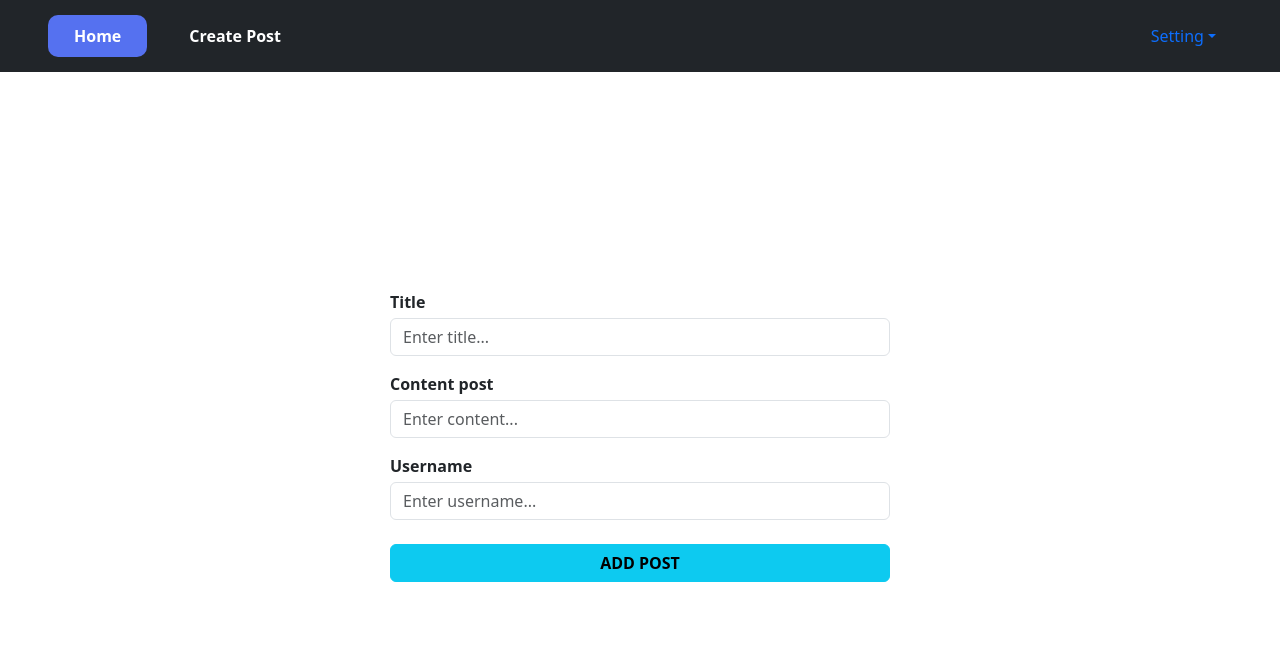
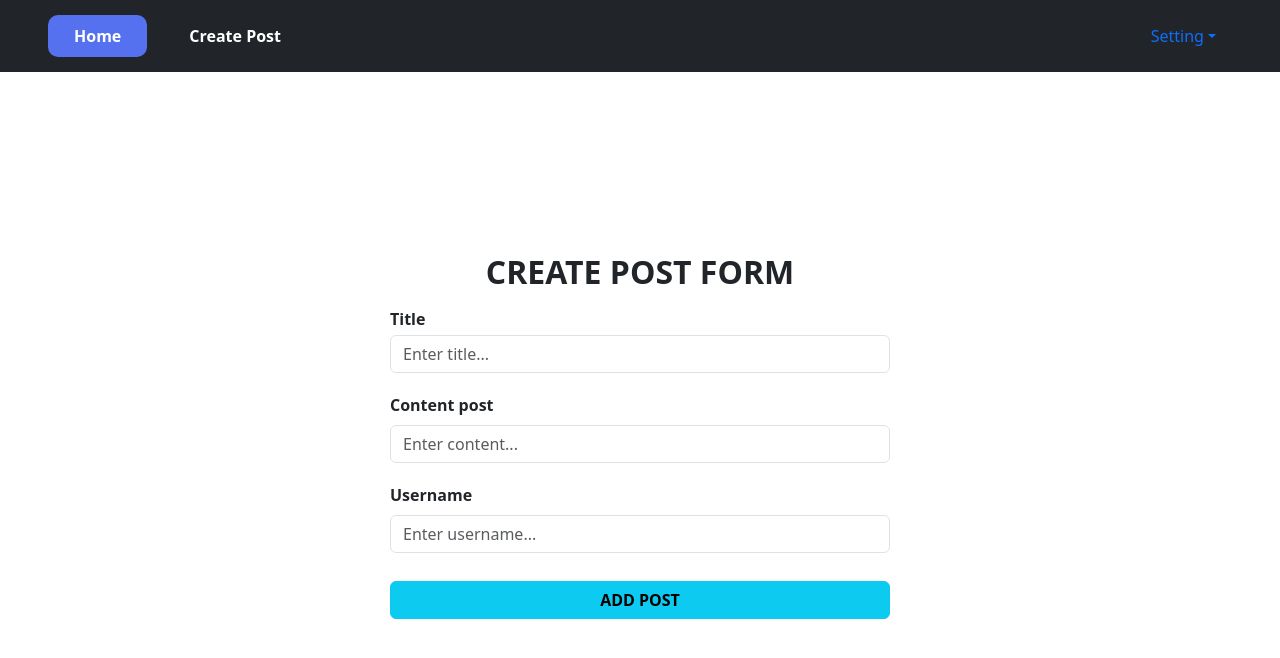
Before and after one commit to PhungSonHai/ReactPosts, a React (Vite) app in the folder client/: page /create-post in a window 1280 px wide. Shown: the top 658 px of the page. Built offline with nearby package versions, Linux system fonts and the light colour scheme.

Commit message:
complete create post

```diff
--- a/client/src/App.jsx
+++ b/client/src/App.jsx
@@ -1,10 +1,11 @@
-import React from 'react'
-import './App.css'
+import React from 'react';
+import './App.css';
 import 'bootstrap/dist/css/bootstrap.min.css';
 import { BrowserRouter as Router, Routes, Route } from 'react-router-dom';
-import Layout from './components/Layouts'
+import Layout from './components/Layouts';
 import Home from './pages/Home';
-import CreatePost from './pages/CreatePost'
+import CreatePost from './pages/CreatePost';
+import DetailPost from './pages/DetailPost';
 
 function App() {
   return (
@@ -13,6 +14,7 @@ function App() {
         <Routes>
           <Route path='/' exact element={<Layout><Home/></Layout>}/>
           <Route path='/create-post' exact element={<Layout><CreatePost/></Layout>}/>
+          <Route path='/posts/:id' exact element={<Layout><DetailPost/></Layout>}/>
         </Routes>
       </Router>
     </React.Fragment>
--- a/client/src/pages/CreatePost/index.jsx
+++ b/client/src/pages/CreatePost/index.jsx
@@ -1,14 +1,17 @@
 import React from 'react';
 import 'bootstrap/dist/css/bootstrap.min.css';
-import { Formik, Form as FormFormik, ErrorMessage } from 'formik';
-import Form from 'react-bootstrap/Form';
+import { Formik, Form, Field, ErrorMessage } from 'formik';
 import classNames from 'classnames/bind';
 import styles from './create-post.module.scss';
 import * as Yup from 'yup';
+import axios from 'axios';
+import { useNavigate } from 'react-router-dom';
 
 const cx = classNames.bind(styles);
 
 function index() {
+    const navigate = useNavigate();
+
     const initialValues = {
         title: "",
         post_text: "",
@@ -16,7 +19,9 @@ function index() {
     }
 
     const onSubmit = (data) => {
-        console.log(data)
+        axios.post("http://localhost:3001/posts/create", data)
+            .then(() => navigate('/'))
+            .catch(error => console.log(error))
     }
 
     const validationSchema = Yup.object().shape({
@@ -28,25 +33,29 @@ function index() {
   return (
     <React.Fragment>
       <Formik initialValues={initialValues} onSubmit={onSubmit} validationSchema={validationSchema}>
-        <FormFormik className={`d-flex justify-content-center align-items-center flex-fill`}>
-            <div className={`${cx('form-create')}`}>
-                <div className={`mb-3 w-100`}>
-                    <label htmlFor="input-title" className={`fw-bold mb-1`}>
+        <Form className={`d-flex flex-column justify-content-center align-items-center flex-fill`}>
+            <h2 className={`text-uppercase fw-bold`}>Create Post Form</h2>
+            <div className={`${cx('form-create')} mt-2`}>
+                <div className={`mb-3 w-100 d-flex flex-column`}>
+                    <label htmlFor="input-title" className={`fw-bold`}>
                         Title
                     </label>
-                    <Form.Control type="text" id='input-title' name='title' className={`${cx('input-create')}`} placeholder="Enter title..." />
+                    <Field id='input-title' className={`form-control my-1`} name='title' placeholder="Enter title..." />
+                    <ErrorMessage name='title' className='text-danger' component="small"/>
                 </div>
-                <div className={`mb-3 w-100`}>
-                    <label htmlFor="input-title" className={`fw-bold mb-1`}>
+                <div className={`mb-3 w-100 d-flex flex-column`}>
+                    <label htmlFor="input-post-text" className={`fw-bold mb-1`}>
                         Content post
                     </label>
-                    <Form.Control type="text" id='input-title' name='postText' className={`${cx('input-create')}`} placeholder="Enter content..." />
+                    <Field id='input-post-text' className={`form-control my-1`} name='post_text' placeholder="Enter content..." />
+                    <ErrorMessage name='post_text' className='text-danger' component="small"/>
                 </div>
-                <div className={`mb-4 w-100`}>
-                    <label htmlFor="input-title" className={`fw-bold mb-1`}>
+                <div className={`mb-4 w-100 d-flex flex-column`}>
+                    <label htmlFor="input-username" className={`fw-bold mb-1`}>
                         Username
                     </label>
-                    <Form.Control type="text" id='input-title' name='username' className={`${cx('input-create')}`} placeholder="Enter username..." />
+                    <Field id='input-username' className={`form-control my-1`} name='username' placeholder="Enter username..." />
+                    <ErrorMessage name='username' className='text-danger' component="small"/>
                 </div>
                 <div className={`w-100`}>
                     <button type='submit' className={`btn btn-info fw-bold w-100 text-uppercase`}>
@@ -54,7 +63,7 @@ function index() {
                     </button>
                 </div>
             </div>
-        </FormFormik>
+        </Form>
       </Formik>
     </React.Fragment>
   )
--- /dev/null
+++ b/client/src/pages/DetailPost/index.jsx
@@ -0,0 +1,11 @@
+import React from 'react'
+
+function DetailPost() {
+    return (
+        <React.Fragment>
+            <h2 className={`text-uppercase fw-bold`}>Detail Post</h2>
+        </React.Fragment>
+    )
+}
+
+export default DetailPost
--- a/client/src/pages/Home/index.jsx
+++ b/client/src/pages/Home/index.jsx
@@ -3,9 +3,11 @@ import axios from 'axios'
 import { useEffect, useState } from 'react'
 import 'bootstrap/dist/css/bootstrap.min.css';
 import Card from 'react-bootstrap/Card';
+import { useNavigate } from 'react-router-dom';
 
 function Home() {
     const [listPosts, setListPosts] = useState([])
+    const navigate = useNavigate();
 
     useEffect(() => {
         axios.get("http://localhost:3001/posts")
@@ -17,7 +19,7 @@ function Home() {
         <React.Fragment>
             <div className='d-flex align-items-center flex-column'>
                 {listPosts.map((item, index) => {
-                return <Card className="bg-primary text-white w-50 mt-5" key={index}>
+                return <Card className="bg-primary text-white w-50 my-4" onClick={() => navigate(`/posts/${item.id}`)} style={{ cursor: "pointer" }} key={index}>
                             <Card.Header>{item.title}</Card.Header>
                             <Card.Body>
                                 <blockquote className="blockquote mb-0">
```
Also changed, not shown: 2 other files (tests, documents, lock files or other folders). Lines whose indentation alone changed are shown as unchanged.
